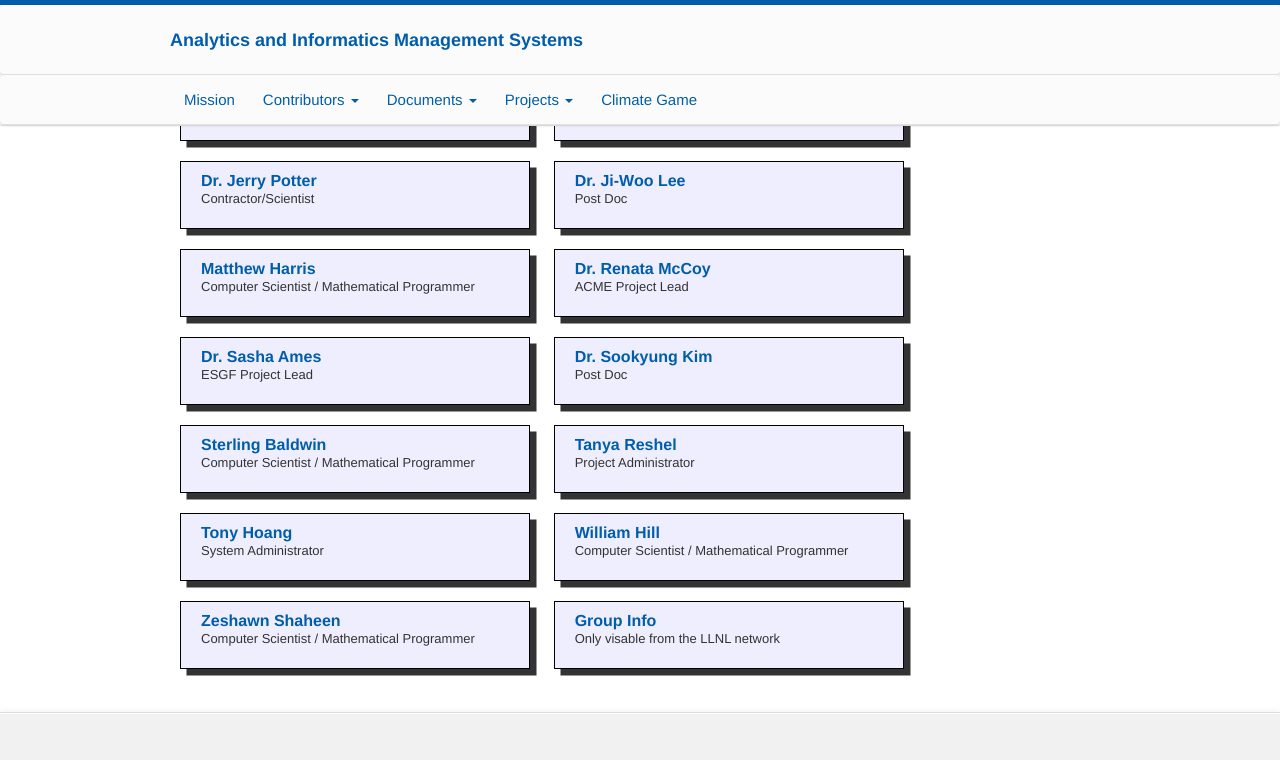
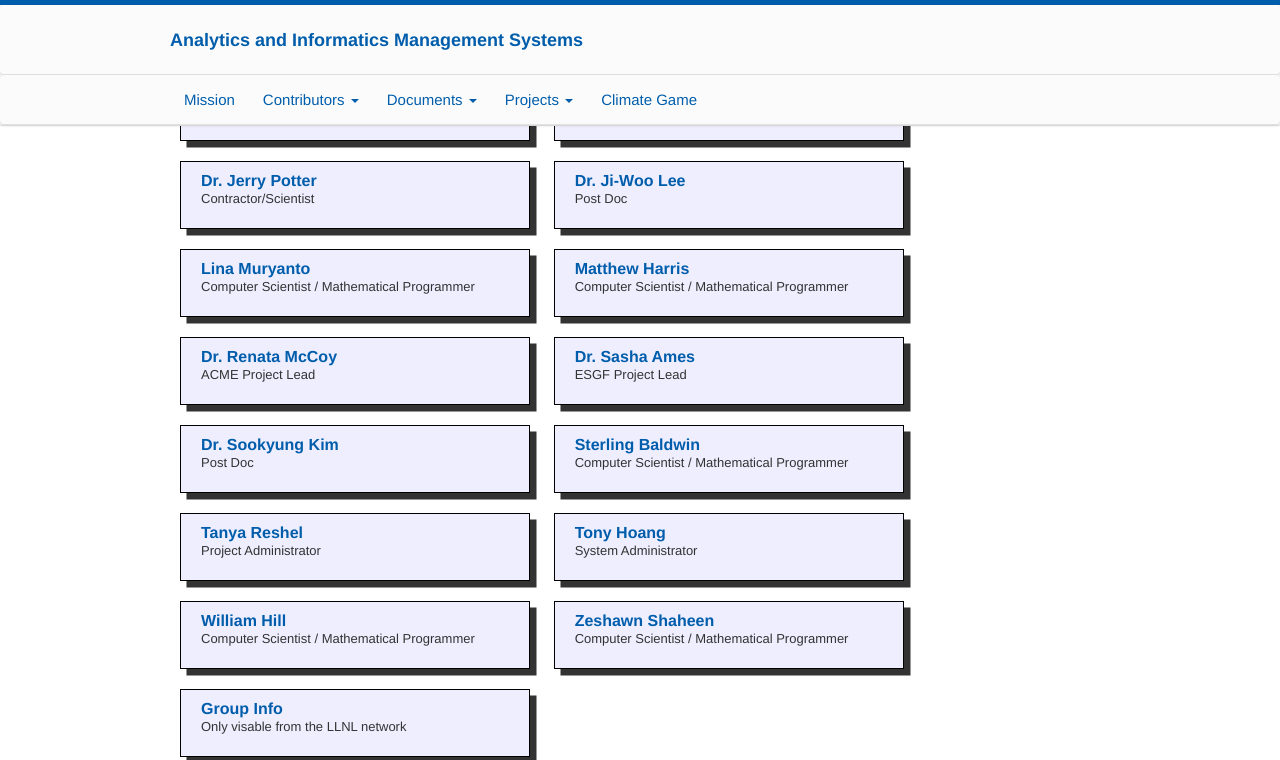
Before and after one commit to aims-group/aims-site, a Jekyll site: the page built from team.md, in a window 1280 px wide and 900 px high, scrolled down 375 px, cut to the strip 0-760 px from the top of the window. Built offline with Jekyll 4.4.1, drawn with Linux system fonts in a browser that asks for light colours.

Commit message:
MBH: adding Lina

```diff
--- a/team.md
+++ b/team.md
@@ -78,6 +78,13 @@ title: Team
 
 <div class="person">
   <div class="person-info">
+    <div class="person-name"><a href="#" target="_blank">Lina Muryanto</a></div>
+    <div class="person-position">Computer Scientist / Mathematical Programmer</div>
+  </div>
+</div>
+
+<div class="person">
+  <div class="person-info">
     <div class="person-name"><a href="https://github.com/mattben" target="_blank">Matthew Harris</a></div>
     <div class="person-position">Computer Scientist / Mathematical Programmer</div>
   </div>
```
